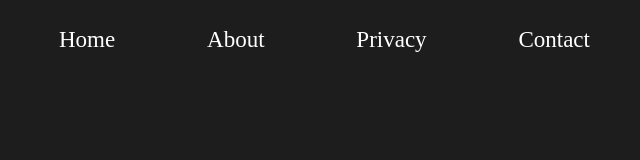
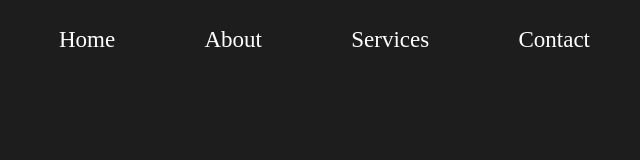
Before and after one commit to vinaykumar3570/Watch-landing-page, a plain HTML site: page index.html in a window 1280 px wide. Shown: the top 160 px of the page, 640-1280 px from the left. Drawn offline with Linux system fonts and the light colour scheme.

Commit message:
nav links updated

```diff
--- a/index.html
+++ b/index.html
@@ -185,7 +185,7 @@
          <ul>
             <li><a href=""> Home</a></li>
             <li> <a href=""> About</a></li>
-            <li> <a href=""> Privacy</a></li>
+            <li> <a href=""> Services </a></li>
             <li> <a href=""> Contact</a></li>
          </ul>
       </nav>
```
